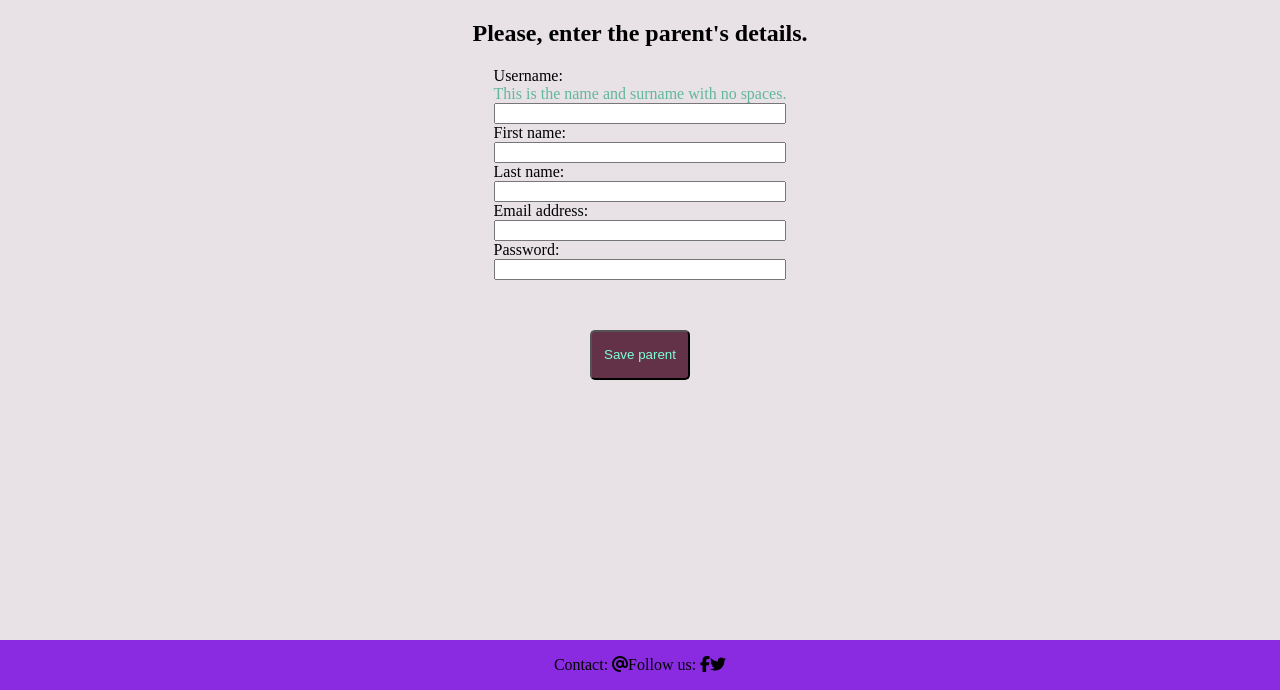
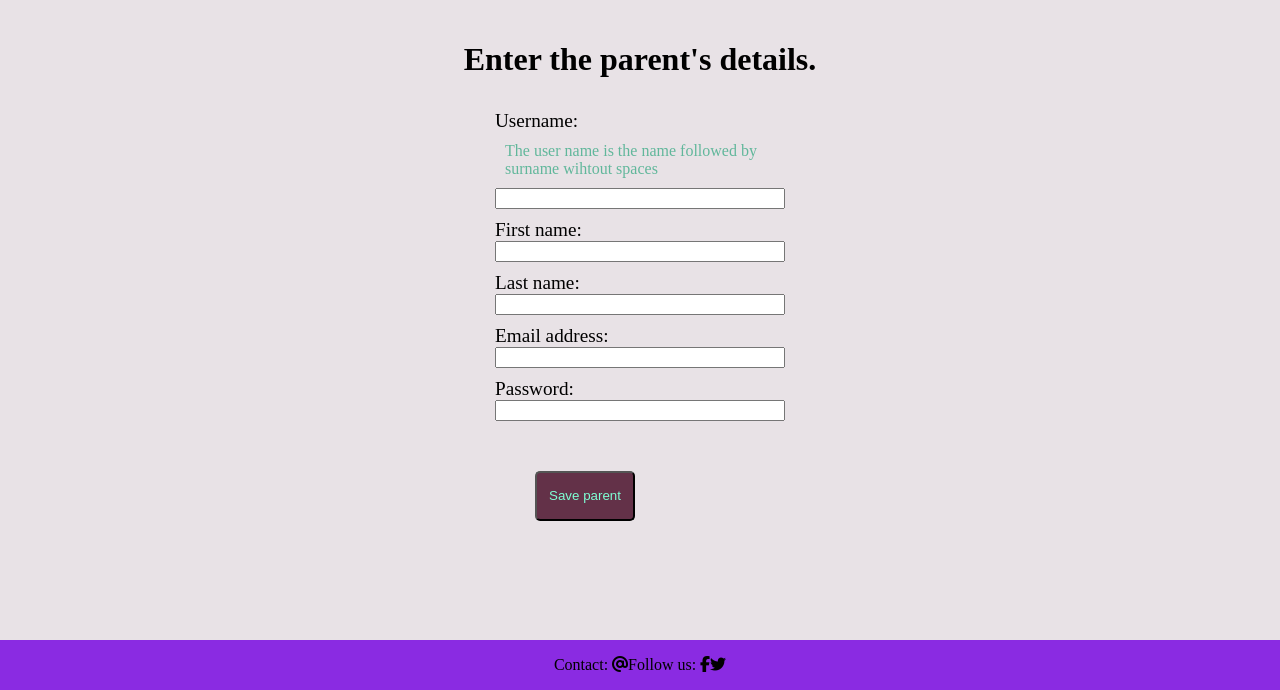
Before and after one commit to louisae452/Lucella-attendance-register, a Django app: page /newparent/ in a window 1280 px wide. Shown: the part 160-850 px from the top of the page. Run offline with Django 5.2, Linux system fonts and the light colour scheme; some libraries are stand-ins or nearby versions.

Commit message:
Style student and parent registration pages

```diff
--- a/attendance/forms.py
+++ b/attendance/forms.py
@@ -8,17 +8,18 @@ class StudentForm(forms.ModelForm):
     class Meta:
         model = Student
         fields = ('student_name', 'student_surname', 'student_code', 'parent_name', 'date_of_birth', 'sex', 'group', 'music_option', )
-
-class UserNameForm(forms.ModelForm):
-    class Meta:
-        model = User
-        fields = ('username',)
+        help_texts = {
+            'student_code': 'The student code is the last two digits of the year of birth, month of birth, first two letters of surname followed by first two letters of name in capitals.',
+        }
 
 
 class UserForm(forms.ModelForm):
     class Meta:
         model = User
         fields = ('username', 'first_name', 'last_name', 'email', 'password',)
+        help_texts = {
+            'username': 'The user name is the name followed by surname wihtout spaces',
+        }
 
 class ParentForm(forms.ModelForm):
     class Meta:
--- a/attendance/templates/attendance/new_parent.html
+++ b/attendance/templates/attendance/new_parent.html
@@ -4,52 +4,17 @@
 
 {% block content %}
 
-<div class="">
-    <div class="centercontent">
-        <h2>Please, enter the parent's details.</h2>
-    </div>
-    <div class="centercontent">
-        <form class="" method="post">
-            <div class="">
-                <div class="formfield">
-                    <label for="id_username">Username:</label>
-                    <div class="helptext" id="id_username_helptext">This is the name and surname with no spaces.</div>
-                    <input type="text" name="username" maxlength="150" required="" aria-describedby="id_username_helptext" id="id_username" fdprocessedid="tv07g">
-                </div>
-                <div class="formfield">
-                    <label for="id_first_name">First name:</label>
-                    <input type="text" name="first_name" maxlength="150" id="id_first_name" fdprocessedid="x9xzta">
-                </div>
-                <div class="formfield">
-                    <label for="id_last_name">Last name:</label>
-                    <input type="text" name="last_name" maxlength="150" id="id_last_name" fdprocessedid="xc9g0l">
-                </div>
-                <div class="formfield">
-                    <label for="id_email">Email address:</label>
-                    <input type="email" name="email" maxlength="254" id="id_email" fdprocessedid="1dzy9f">
-                </div>
-                <div class="formfield">
-                    <label for="id_password">Password:</label>
-                    <input type="text" name="password" maxlength="128" required="" id="id_password" fdprocessedid="ud009">
-                </div>
-                {% csrf_token %}
-            </div>
-            <div class="buttonfield">
-                <button class="button" type="submit" fdprocessedid="xpkd5x">Save parent</button>
-            </div>
-        </form>
-    </div>
-
- <!--
-    <div>
+<div class="form-container">
+    <div class="reducesize">
+        <h1>Enter the parent's details.</h1>
+        <form method="post">
             {{ userform }}
-            {{ parentform }}
             {% csrf_token %}
-            <button class="button" type="submit">Save parent</p>
+            <button class="button" type="submit">Save parent</button>
         </form>
 
     </div>
--->
+
 
 </div>
 
--- a/attendance/urls.py
+++ b/attendance/urls.py
@@ -10,7 +10,7 @@ urlpatterns = [
     path('landing/', LandingView.as_view(), name='landing'),
     path('newparent/', views.add_parent, name='newparent'),
     path('newstudent/', views.add_student, name='newstudent'),
-    path('parent/data', views.add_parentdata, name='parentdata'),
+    path('parentdata/', views.add_parentdata, name='parentdata'),
     path('student/', views.students_list, name='students'),
 
 
--- a/lucella_attendance/settings.py
+++ b/lucella_attendance/settings.py
@@ -27,7 +27,7 @@ TEMPLATES_DIR = os.path.join(BASE_DIR, 'templates')
 SECRET_KEY = 'django-insecure-szp)me@dc@kjkca0^_99r02^v0uyqwwpwa0+(67f(v61)mchls'
 
 # SECURITY WARNING: don't run with debug turned on in production!
-DEBUG = False
+DEBUG = True
 
 ALLOWED_HOSTS = ['.herokuapp.com', '127.0.0.1']
 
--- a/static/css/style.css
+++ b/static/css/style.css
@@ -129,6 +129,7 @@ form label {
 }
 /* End of authenticatn pages styling */
 /* Add new parent and student pages styling */
+/*
 .centercontent {
     display: flex;
     flex-direction: column;
@@ -146,3 +147,42 @@ form label {
 .helptext {
     color:rgb(97, 183, 155);
 }
+*/
+/* parentdata */
+.helptext {
+    color:rgb(97, 183, 155);
+}
+
+.reducesize div {
+    display: flex;
+    flex-direction: column;
+    margin: 10px;
+}/*
+.custom-form input {
+    width: 100px;
+}
+.custom-form select {
+    width: 100px;
+}*/
+.reducesize {
+    display: flex;
+    width:50%;
+    justify-content: center;
+    flex-direction: column;
+    align-items: center;
+
+
+}
+.form-container {
+    display:flex;
+    align-items: center;
+    justify-content: center;
+    margin: 20px;
+
+}
+form label{
+    font-size: 1.2em;
+}
+form {
+    width:50%
+}
```
Also changed, not shown: attendance/templates/attendance/new_student.html (+11 -8 lines), attendance/templates/attendance/parentdata.html (+10 -7 lines).
